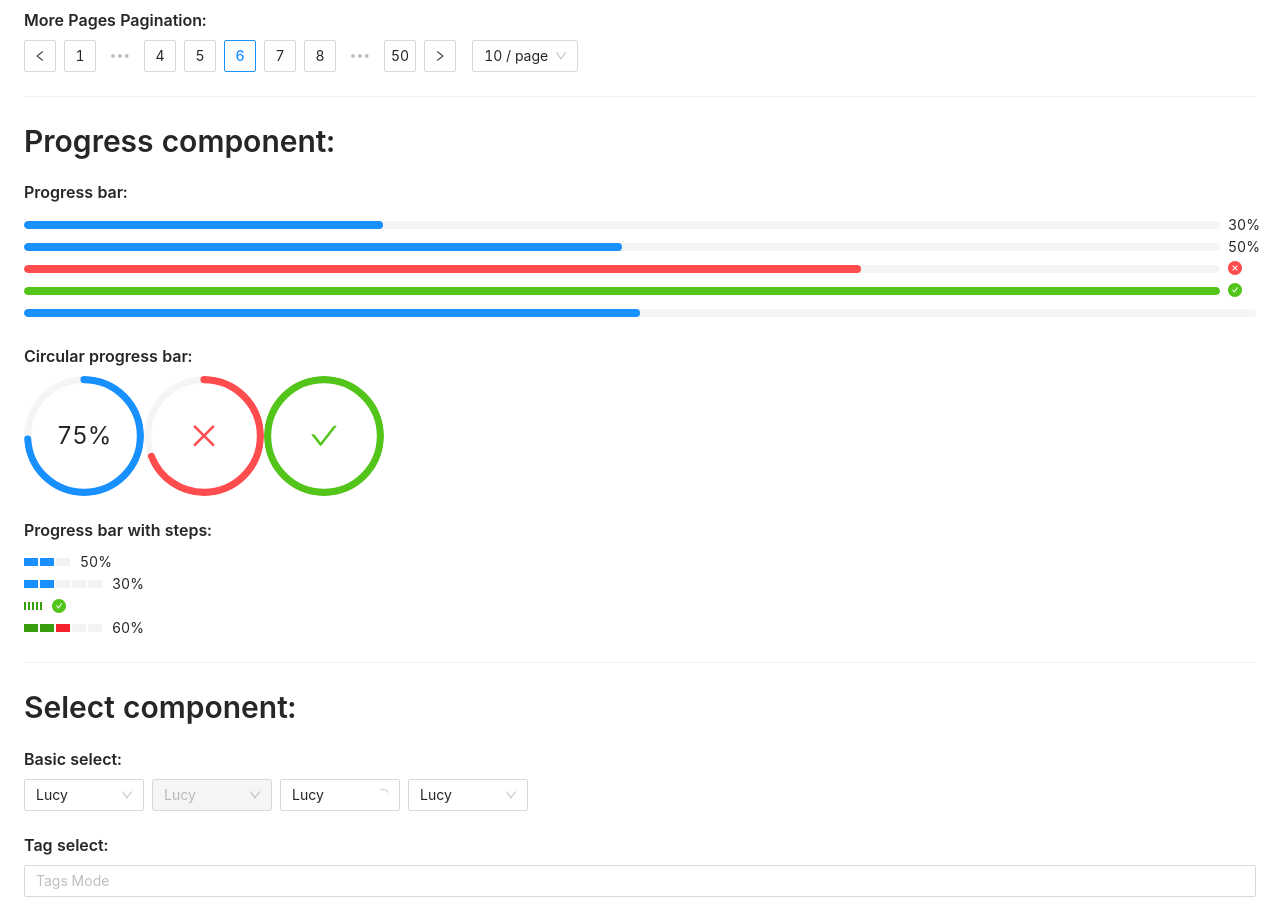
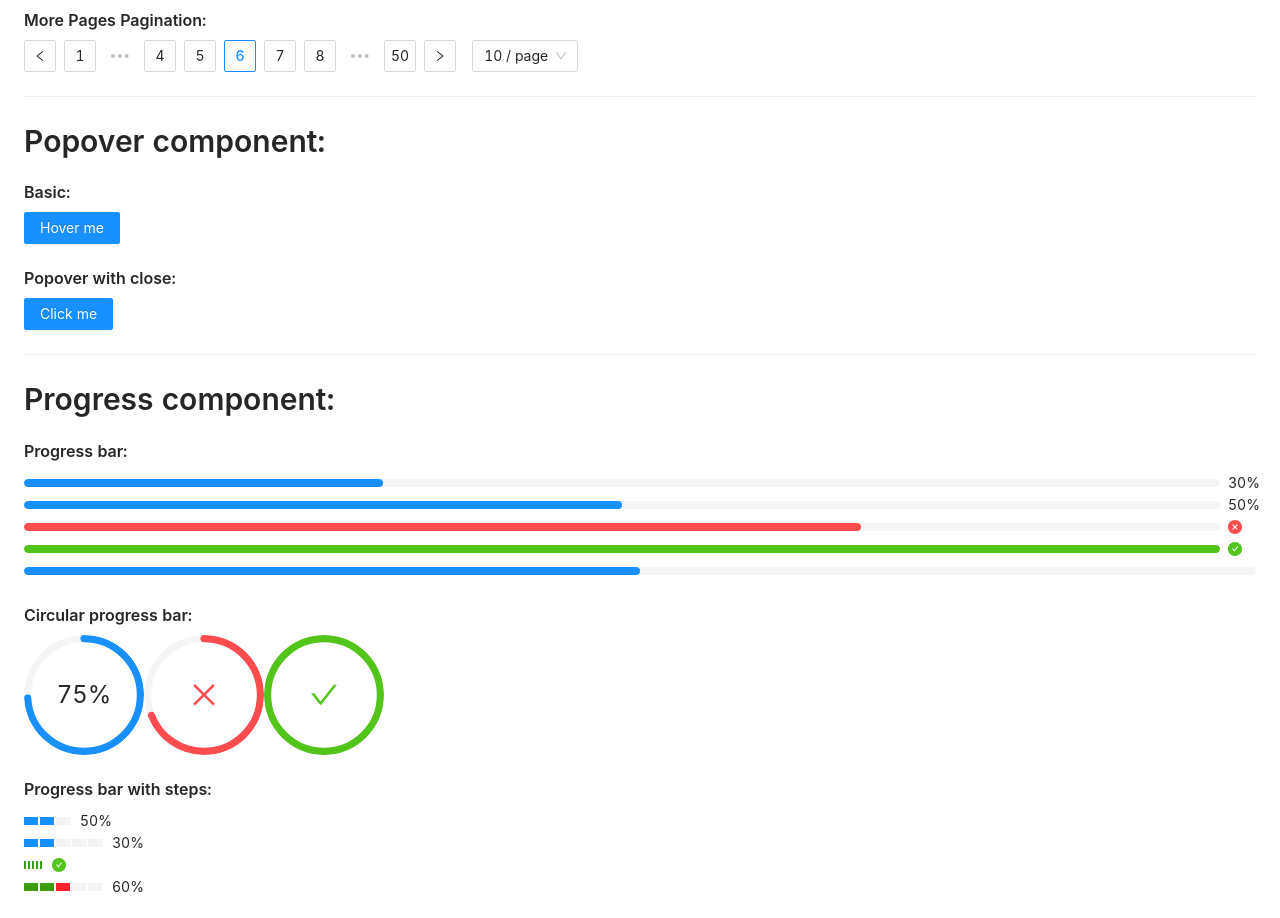
Before and after one commit to barath46/AntD-components, a Next.js app: page / in a window 1280 px wide. Shown: the part 5960-6878 px from the top of the page. Built offline with nearby package versions, Linux system fonts and the light colour scheme.

Commit message:
popover component

```diff
--- /dev/null
+++ b/modules/popover.tsx
@@ -0,0 +1,48 @@
+import { Button, Popover, Typography, Divider } from 'antd';
+import React, { useState } from 'react';
+
+const { Title } = Typography;
+
+const content = (
+  <div>
+    <p>Content</p>
+    <p>Content</p>
+  </div>
+);
+
+const App = () => {
+  const [visible, setVisible] = useState(false);
+
+  const hide = () => {
+    setVisible(false);
+  };
+
+  const handleVisibleChange = (newVisible: boolean) => {
+    setVisible(newVisible);
+  };
+
+  return (
+    <div id="popover-component">
+      <Title level={2}>Popover component:</Title>
+      <Title level={5}>Basic:</Title>
+      <Popover content={content} title="Title">
+        <Button type="primary">Hover me</Button>
+      </Popover>
+      <br />
+      <br />
+      <Title level={5}>Popover with close:</Title>
+      <Popover
+        content={<a onClick={hide}>Close</a>}
+        title="Title"
+        trigger="click"
+        visible={visible}
+        onVisibleChange={handleVisibleChange}
+      >
+        <Button type="primary">Click me</Button>
+      </Popover>
+      <Divider />
+    </div>
+  );
+};
+
+export default App;
```
